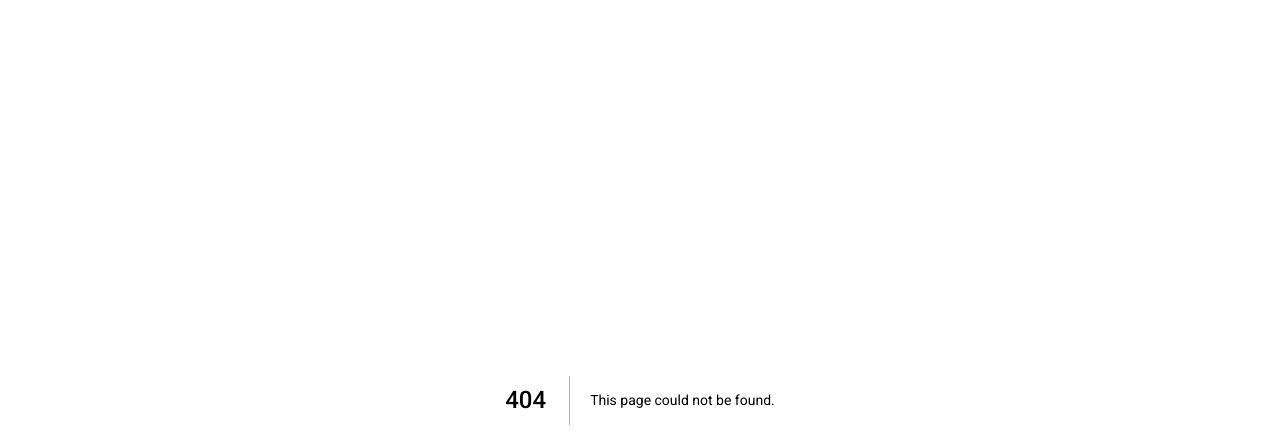
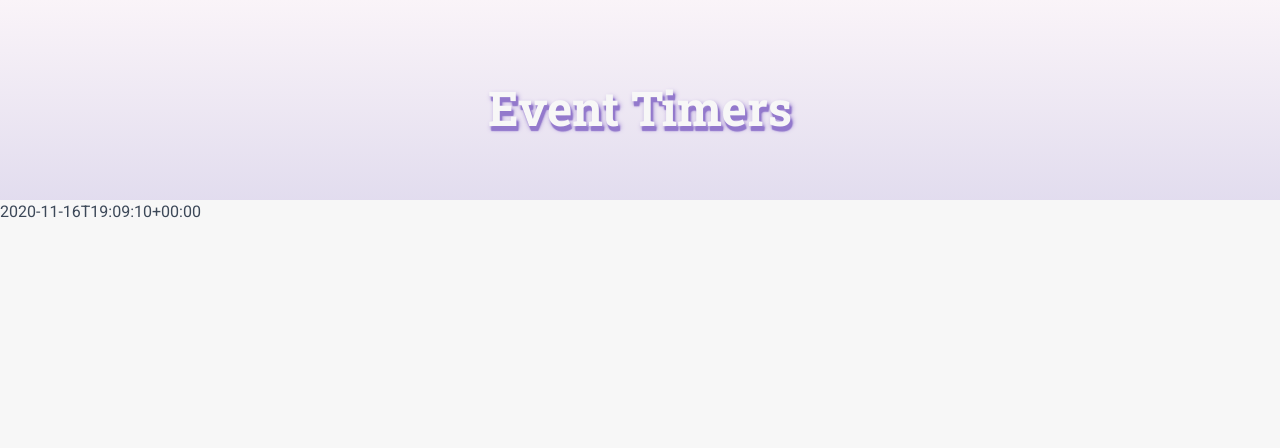
Before and after one commit to EverAnh/chelation-land, a Next.js app: page /time in a window 1280 px wide. Before the commit this address had no page. Shown: the top 448 px of the page. Built offline with nearby package versions, Linux system fonts and the light colour scheme.

Commit message:
rudimentary live time display with 1s interval - to test with deployment

```diff
--- /dev/null
+++ b/assets/jss/pages/timePage.js
@@ -0,0 +1,7 @@
+import { container } from "assets/jss/nextjs-material-kit.js";
+
+const timePageStyle = {
+  container
+};
+
+export default timePageStyle;
--- /dev/null
+++ b/pages/time.js
@@ -0,0 +1,49 @@
+import React, { useState } from "react";
+import moment from "moment";
+import classNames from "classnames";
+
+import Layout from "components/Layout/Layout.js";
+
+import { makeStyles } from "@material-ui/core/styles";
+import styles from "assets/jss/pages/timePage.js";
+const useStyles = makeStyles(styles);
+/*
+setInterval(() => {
+  fNow = moment().format();
+  console.log(fNow);
+}, 1000);
+*/
+export default class Time extends React.Component {
+
+  constructor(props) {
+    super(props);
+    this.state = {date: moment().format()};
+  }
+
+  componentDidMount() {
+    this.timer = setInterval(
+      () => this.tick(),
+      1000
+    );
+  }
+
+  componentWillUnmount() {
+    clearInterval(this.timer);
+  }
+
+  tick() {
+    this.setState({
+      date: moment().format()
+    });
+  }
+
+  render () {
+    return (
+      <Layout title="Event Timers">
+        <div className="container">
+          {this.state.date}
+        </div>
+      </Layout>
+    );
+  }
+}
```
